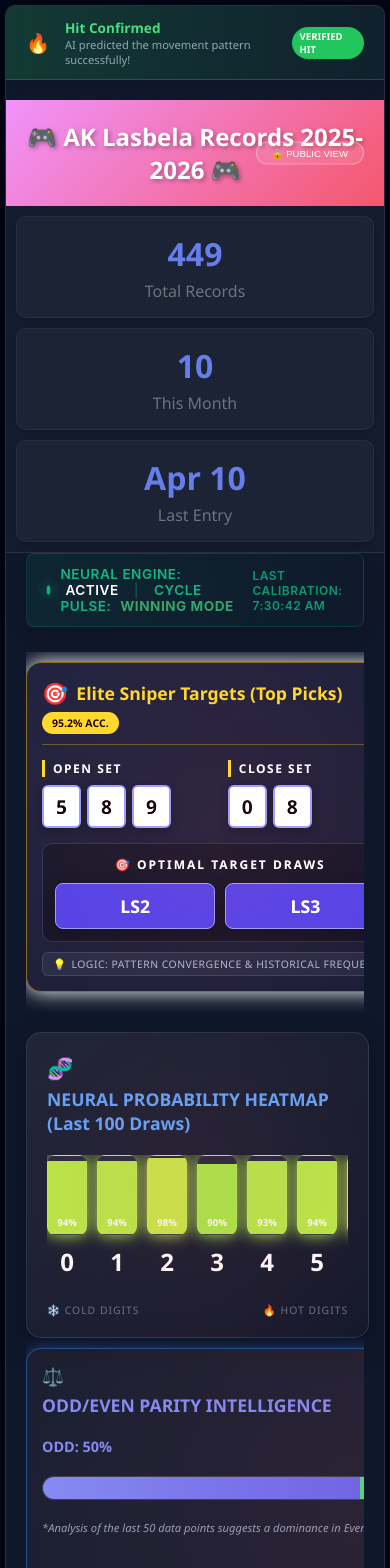
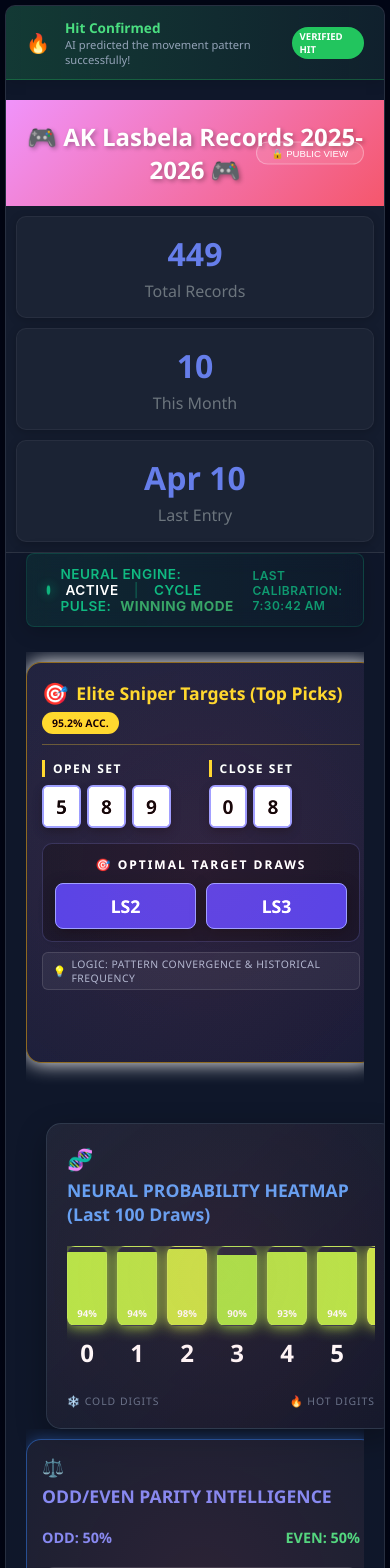
Before and after one commit to umairrana007/ak-lasbela-analysis, a React app in the folder frontend/: page / in a window 390 px wide. Shown: the top 1568 px of the page. Built offline with nearby package versions, Linux system fonts and the light colour scheme; no server answers; the database is empty; the HTML template or start-up script is replaced by a standard one.

Commit message:
fix: mobile card clipping and centering for swipe interface

```diff
--- a/frontend/src/index.css
+++ b/frontend/src/index.css
@@ -555,8 +555,8 @@ tbody tr:nth-child(even) .day-column {
         display: flex !important;
         overflow-x: auto !important;
         scroll-snap-type: x mandatory !important;
-        gap: 15px !important;
-        padding: 10px 5px 20px 5px !important;
+        gap: 0 !important; /* Use margins for better snap control */
+        padding: 10px 0 40px 0 !important;
         -webkit-overflow-scrolling: touch;
         scrollbar-width: none;
         grid-template-columns: none !important;
@@ -567,10 +567,12 @@ tbody tr:nth-child(even) .day-column {
     }
 
     .neural-card, .prediction-item {
-        min-width: 88vw !important;
+        width: calc(100vw - 40px) !important;
+        min-width: calc(100vw - 40px) !important;
         scroll-snap-align: center !important;
         flex-shrink: 0 !important;
-        margin-bottom: 0 !important;
+        margin: 0 20px !important;
+        box-sizing: border-box !important;
     }
 
     .stat-numbers span {
```
